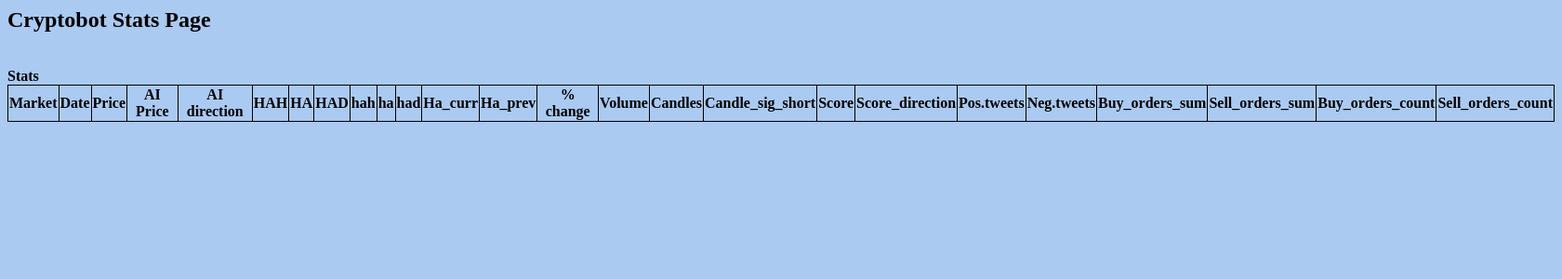
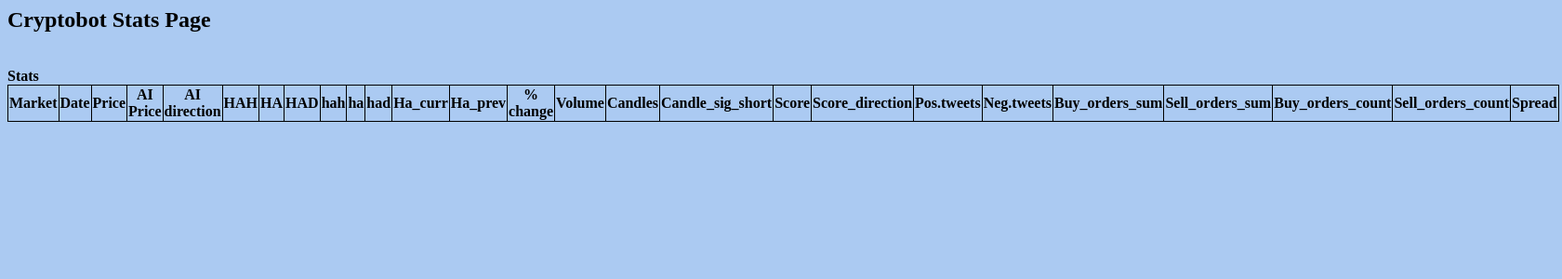
Before and after one commit to egaraev/cryptobot, a PHP site: page /stat.php in a window 1680 px wide. Shown: the top 300 px of the page at 93% size. Run offline with PHP 8.4, Linux system fonts and the light colour scheme; data that the repository does not hold is empty.

Commit message:
added spread

```diff
--- a/stat.php
+++ b/stat.php
@@ -49,6 +49,7 @@ echo "<table border='1'>
 <th>Sell_orders_sum</th>
 <th>Buy_orders_count</th>
 <th>Sell_orders_count</th>
+<th>Spread</th>
 </tr>";
 
 while($row = mysqli_fetch_array($result))
@@ -79,7 +80,7 @@ echo "<td>" . $row['buy_orders_sum'] . "</td>";
 echo "<td>" . $row['sell_orders_sum'] . "</td>";
 echo "<td>" . $row['buy_orders_count'] . "</td>";
 echo "<td>" . $row['sell_orders_count'] . "</td>";
-
+echo "<td>" . $row['spread'] . "</td>";
 
 echo "</tr>";
 }
```
